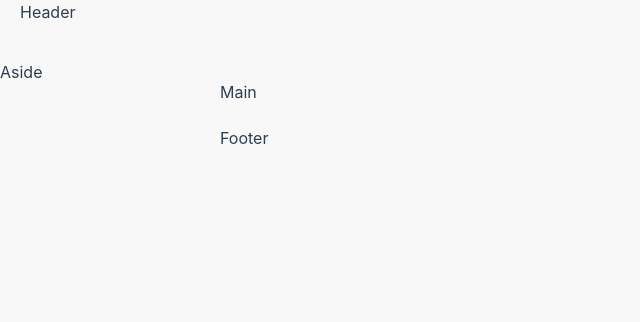
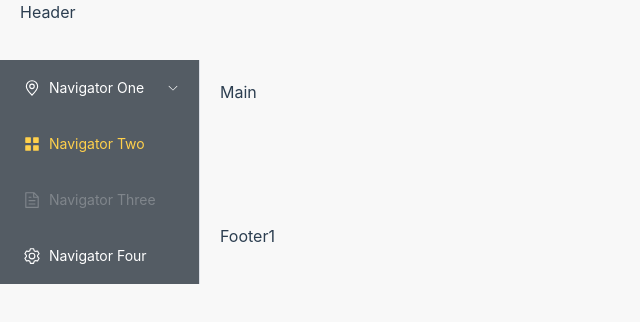
Before and after one commit to webjunjun/vue-admin-light, a Vue app: page /home in a window 1280 px wide. Shown: the top 322 px of the page, without its empty margins (0-640 px from the left). Built offline with nearby package versions, Linux system fonts and the light colour scheme.

Commit message:
feat: 优化

```diff
--- /dev/null
+++ b/src/components/AsideMenu.vue
@@ -0,0 +1,56 @@
+<script lang="ts" setup name="AsideMenu">
+import { Document, Menu as IconMenu, Location, Setting } from '@element-plus/icons-vue'
+const handleOpen = (key: string, keyPath: string[]) => {
+  console.log(key, keyPath)
+}
+const handleClose = (key: string, keyPath: string[]) => {
+  console.log(key, keyPath)
+}
+</script>
+
+<template>
+  <el-menu
+    mode="vertical"
+    active-text-color="#ffd04b"
+    background-color="#545c64"
+    class="el-menu-vertical-demo"
+    default-active="2"
+    text-color="#fff"
+    @open="handleOpen"
+    @close="handleClose"
+  >
+    <el-sub-menu index="1">
+      <template #title>
+        <el-icon><location /></el-icon>
+        <span>Navigator One</span>
+      </template>
+      <el-menu-item-group title="Group One">
+        <el-menu-item index="1-1">item one</el-menu-item>
+        <el-menu-item index="1-2">item two</el-menu-item>
+      </el-menu-item-group>
+      <el-menu-item-group title="Group Two">
+        <el-menu-item index="1-3">item three</el-menu-item>
+      </el-menu-item-group>
+      <el-sub-menu index="1-4">
+        <template #title>item four</template>
+        <el-menu-item index="1-4-1">item one</el-menu-item>
+      </el-sub-menu>
+    </el-sub-menu>
+    <el-menu-item index="2">
+      <el-icon><icon-menu /></el-icon>
+      <span>Navigator Two</span>
+    </el-menu-item>
+    <el-menu-item index="3" disabled>
+      <el-icon><document /></el-icon>
+      <span>Navigator Three</span>
+    </el-menu-item>
+    <el-menu-item index="4">
+      <el-icon><setting /></el-icon>
+      <span>Navigator Four</span>
+    </el-menu-item>
+  </el-menu>
+</template>
+
+<style scoped lang="scss">
+//
+</style>
--- /dev/null
+++ b/src/components/FooterLayout.vue
@@ -0,0 +1,7 @@
+<script lang="ts" setup name="FooterLayout">
+//
+</script>
+
+<template>
+  <el-footer>Footer1</el-footer>
+</template>
--- a/src/hooks/useI18NPrefix.ts
+++ b/src/hooks/useI18NPrefix.ts
@@ -12,6 +12,7 @@
 
   /**
    * 对t方法的重新封装
+   * @author: 刘军
    * @param  {string} key 翻译的关键字
    * @return {string}
    * @time 2023-07-12 16:15:48
--- a/src/layout/classic/index.vue
+++ b/src/layout/classic/index.vue
@@ -1,18 +1,21 @@
+<script lang="ts" setup name="ClassicLayout">
+import AsideMenu from '@/components/AsideMenu.vue'
+import FooterLayout from '@/components/FooterLayout.vue'
+</script>
+
 <template>
   <div class="common-layout">
     <el-container>
       <el-header>Header</el-header>
       <el-container>
-        <el-aside width="200px">Aside</el-aside>
-        <el-container>
+        <el-aside width="200px">
+          <AsideMenu />
+        </el-aside>
+        <el-container direction="vertical">
           <el-main>Main</el-main>
-          <el-footer>Footer</el-footer>
+          <FooterLayout />
         </el-container>
       </el-container>
     </el-container>
   </div>
 </template>
-
-<script lang="ts" setup name="ClassicLayout">
-//
-</script>
```
Also changed, not shown: auto-imports.d.ts (added, +9 -0 lines), components.d.ts (+7 -0 lines), src/layout/columns/index.vue (+4 -4 lines), src/layout/transverse/index.vue (+4 -4 lines).
